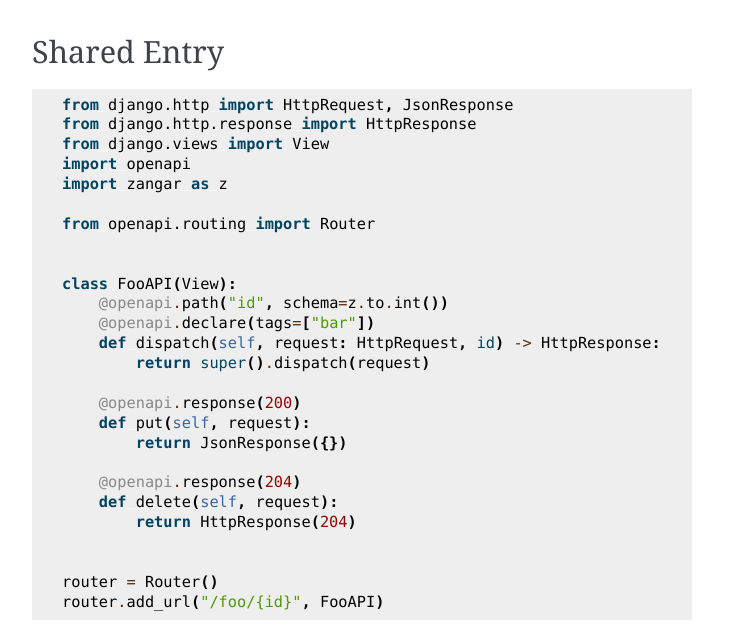
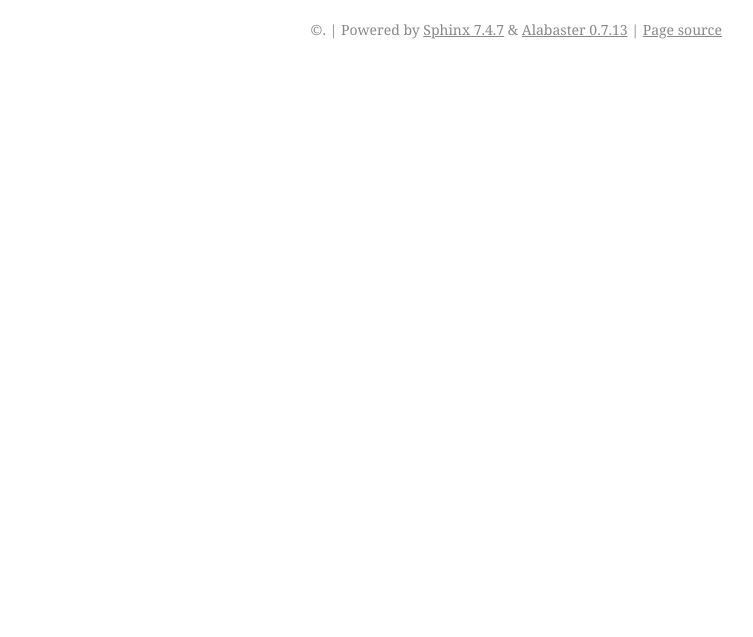
Before and after one commit to Dog-Egg/django-oasis, a Sphinx documentation site: the page built from docs/index.rst, in a window 1280 px wide and 1400 px high, scrolled down 569 px. Shown: the part 594-1231 px from the top of the window, without its empty margins (388-1141 px from the left). Built offline with Sphinx 7.4.7, drawn with Linux system fonts in a browser that asks for light colours; after the commit the page ends 1232 px from its top, so only the background shows below that; grey boxes are pictures that could not be loaded.

Commit message:
remove shared entry

```diff
--- a/docs/_samples/samples/shared_entry.py
+++ /dev/null
@@ -1,26 +0,0 @@
-from django.http import HttpRequest, JsonResponse
-from django.http.response import HttpResponse
-from django.views import View
-import openapi
-import zangar as z
-
-from openapi.routing import Router
-
-
-class FooAPI(View):
-    @openapi.path("id", schema=z.to.int())
-    @openapi.declare(tags=["bar"])
-    def dispatch(self, request: HttpRequest, id) -> HttpResponse:
-        return super().dispatch(request)
-
-    @openapi.response(200)
-    def put(self, request):
-        return JsonResponse({})
-
-    @openapi.response(204)
-    def delete(self, request):
-        return HttpResponse(204)
-
-
-router = Router()
-router.add_url("/foo/{id}", FooAPI)
--- a/docs/index.rst
+++ b/docs/index.rst
@@ -18,12 +18,3 @@ Signatures
 .. swaggerui::
 
     $router: samples.signatures.router
-
-Shared Entry
-------------
-
-.. literalinclude:: /_samples/samples/shared_entry.py
-
-.. swaggerui::
-
-    $router: samples.shared_entry.router
```
Also changed, not shown: 1 other file.
